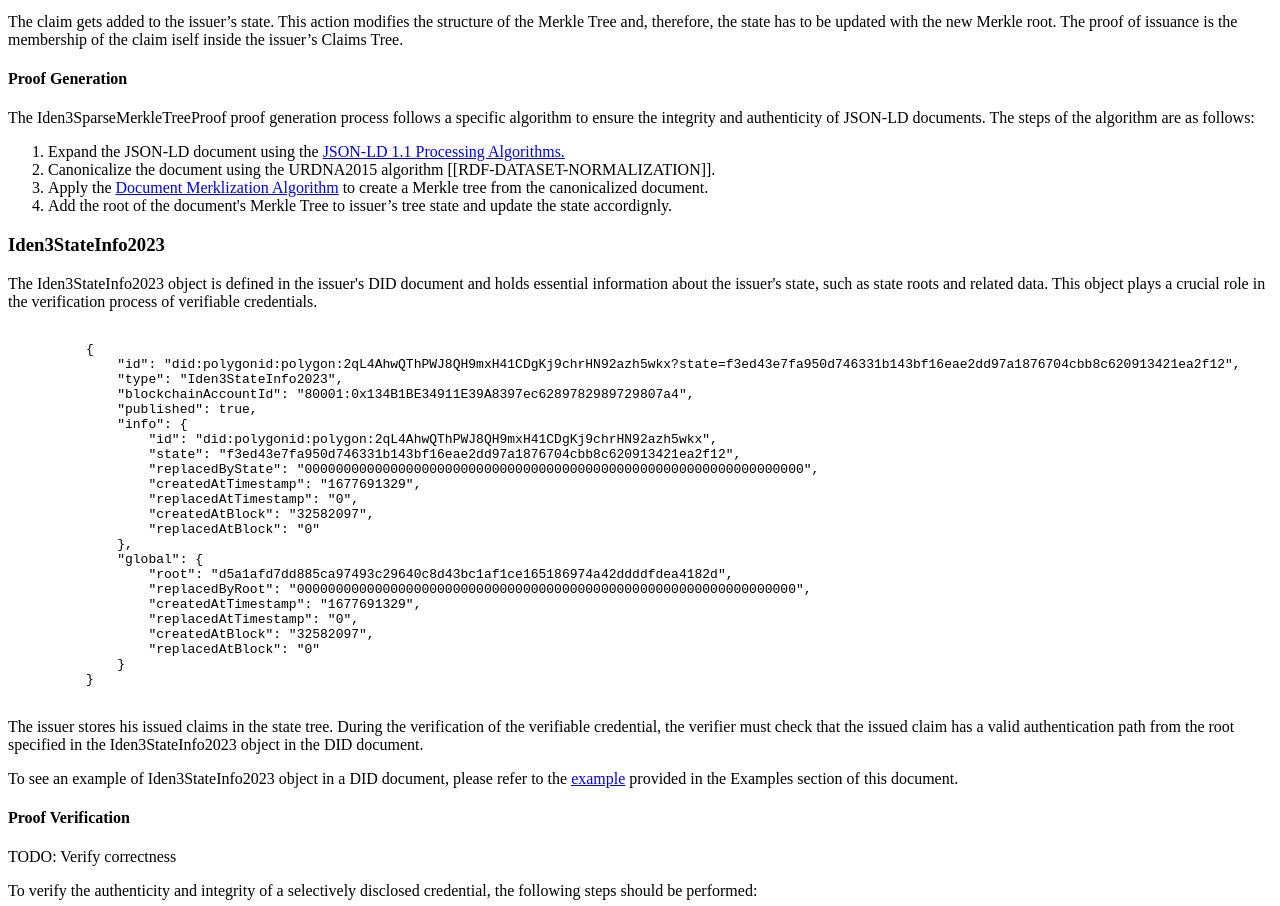
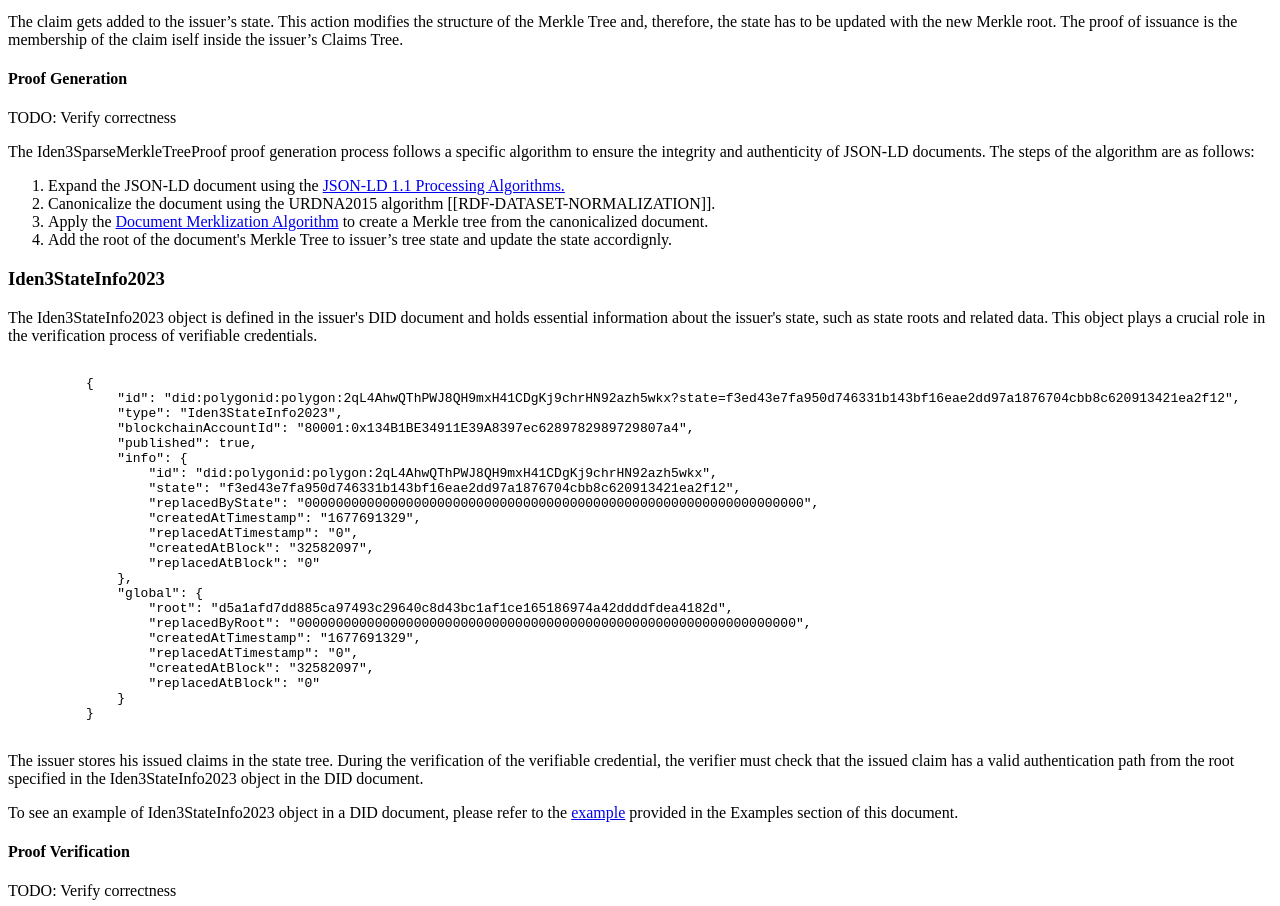
Before and after one commit to iden3/Iden3SparseMerkleTree, a plain HTML site: page index.html in a window 1280 px wide. Shown: the part 2005-2911 px from the top of the page. Drawn offline with Linux system fonts and the light colour scheme.

Commit message:
feat: add note for the team verification

```diff
--- a/index.html
+++ b/index.html
@@ -288,6 +288,9 @@
 
         <section id="proof-generation">
           <h4>Proof Generation</h4>
+          <div class="issue">
+            TODO: Verify correctness
+          </div>
           <p>
             The <a>Iden3SparseMerkleTreeProof</a> proof generation process follows a specific algorithm to ensure the integrity and
             authenticity of JSON-LD documents. The steps of the algorithm are as follows:
```
